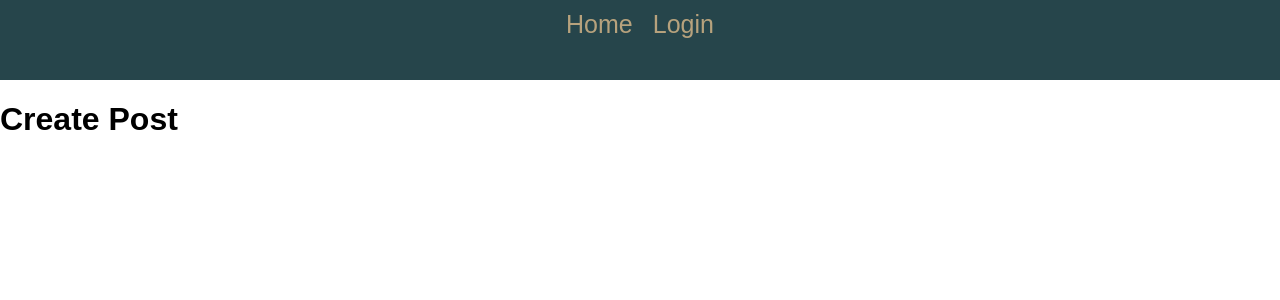
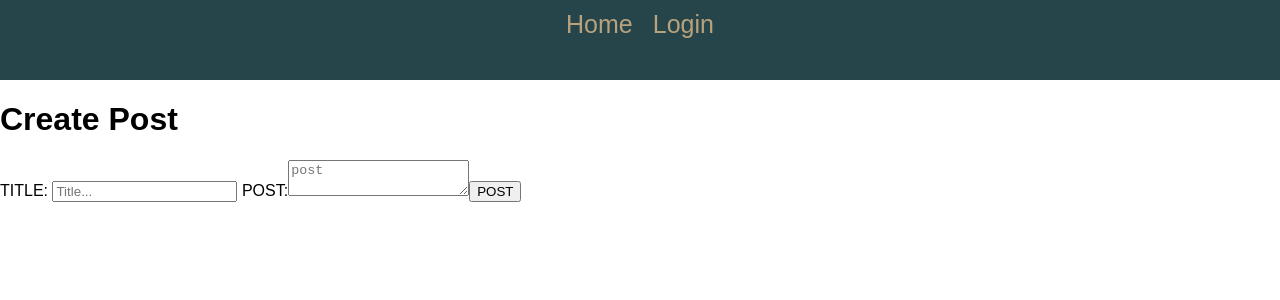
Before and after one commit to williamdenega/wonderingwillis, a React (Create React App) app: page /create in a window 1280 px wide. Shown: the top 300 px of the page. Built offline with nearby package versions, Linux system fonts and the light colour scheme.

Commit message:
added ability that only certain user can login

```diff
--- a/src/components/CreatePost.js
+++ b/src/components/CreatePost.js
@@ -1,12 +1,42 @@
-import React from 'react'
+import React, { useState } from 'react'
+import { addDoc, collection } from 'firebase/firestore'
+import { db } from '../firebase-config'
+import { useNavigate } from 'react-router-dom'
 
-export default function CreatePost() {
+export default function CreatePost(){
+
+  const [title, setTitle] = useState('')
+  const [post, setPost] = useState('')
+
+  const postsCollectionRef = collection(db,'posts')
+
+  let navigate = useNavigate()
+  const createPost = async () => {
+    await addDoc(postsCollectionRef, {title, post})
+    navigate('/')
+  }
+
+
+
   return (
     <div className='createPostPage'>
-      <div className='cpContainer'>
+
+     <div className='cpContainer'>
         <h1> Create Post</h1>
-        <div className='inputGp'></div>
+
+        <div className='inputGp'>
+          <label> TITLE: </label>
+          <input placeholder='Title...' onChange={(event)=> {setTitle(event.target.value)}}/>
+          <label> POST:</label>
+          <textarea placeholder='post' onChange={(event)=> {setPost(event.target.value)}}/>
+          <button onClick={createPost}> POST </button>
+
+
+        </div>
       </div>
+
+
+
 
     </div>
   )
--- a/src/components/Login.js
+++ b/src/components/Login.js
@@ -10,9 +10,13 @@ export default function Login({ setIsAuth}) {
   const signIn = () =>{
     signInWithPopup(auth, provider).then((r)=>{
       localStorage.setItem("isAuth", true)
+      console.log('auth ' +auth)
+      console.log('provider ' + provider)
+      console.log(r)
+      console.log(r.user.uid)
       setIsAuth(true)
       navigate('/')
-    })
+    }).catch(error => window.alert('You are not admin boi!!!! '))
   }
 
 
@@ -20,7 +24,7 @@ export default function Login({ setIsAuth}) {
 
 
   return (
-    <div class='loginPage'>
+    <div className='loginPage'>
 
       <p>Sign in with Google to Post</p>
 
--- a/src/firebase-config.js
+++ b/src/firebase-config.js
@@ -1,6 +1,6 @@
 // Import the functions you need from the SDKs you need
 import { initializeApp } from "firebase/app";
-import { getFirestore} from 'firebase/firestore/lite'
+import { getFirestore} from 'firebase/firestore'
 import { getAnalytics } from "firebase/analytics";
 import {getAuth, GoogleAuthProvider} from 'firebase/auth'
 // TODO: Add SDKs for Firebase products that you want to use
@@ -25,4 +25,5 @@ const app = initializeApp(firebaseConfig);
 
 export const db = getFirestore(app)
 export const auth = getAuth(app)
+console.log(auth)
 export const provider = new GoogleAuthProvider();
```
